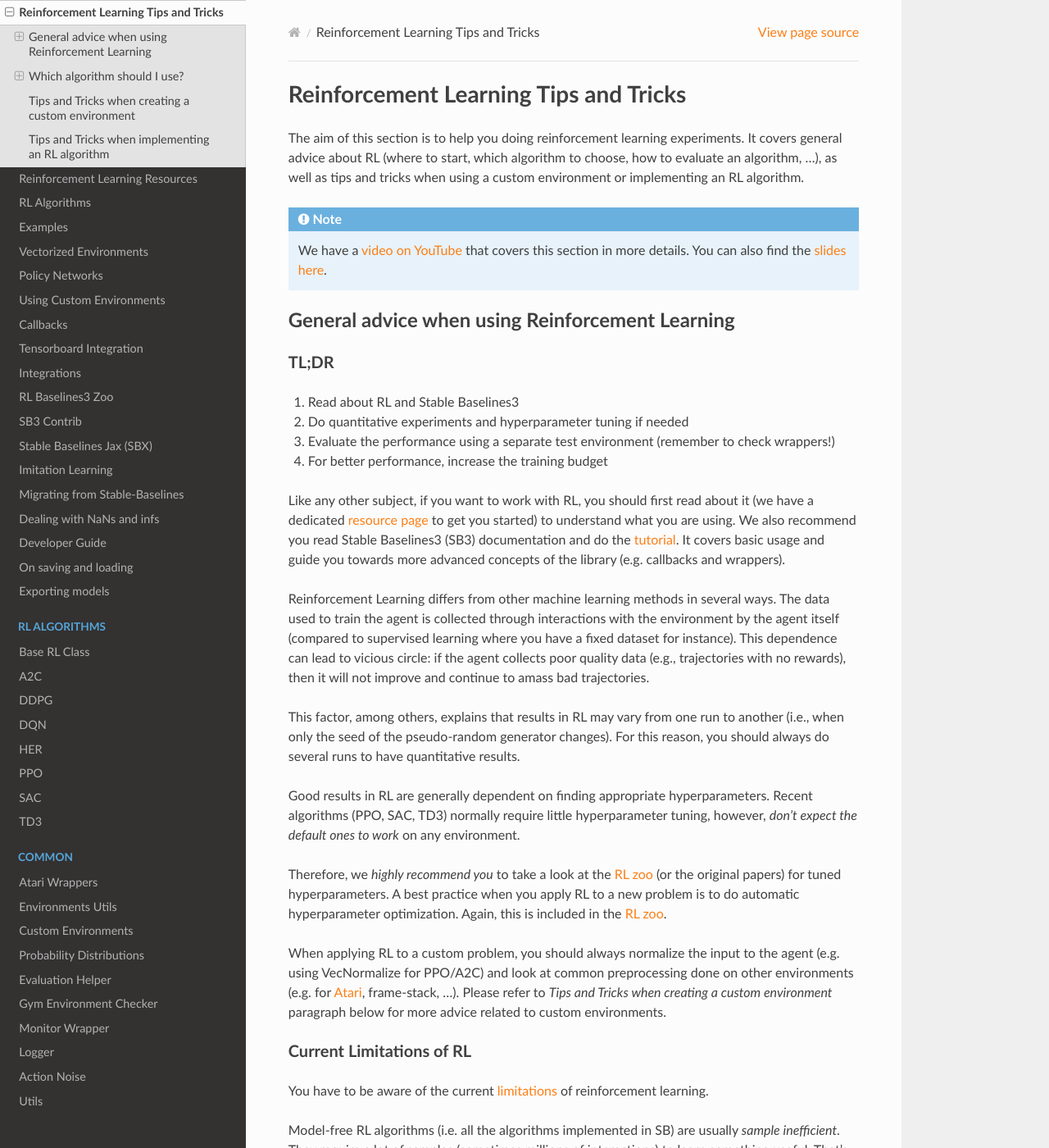
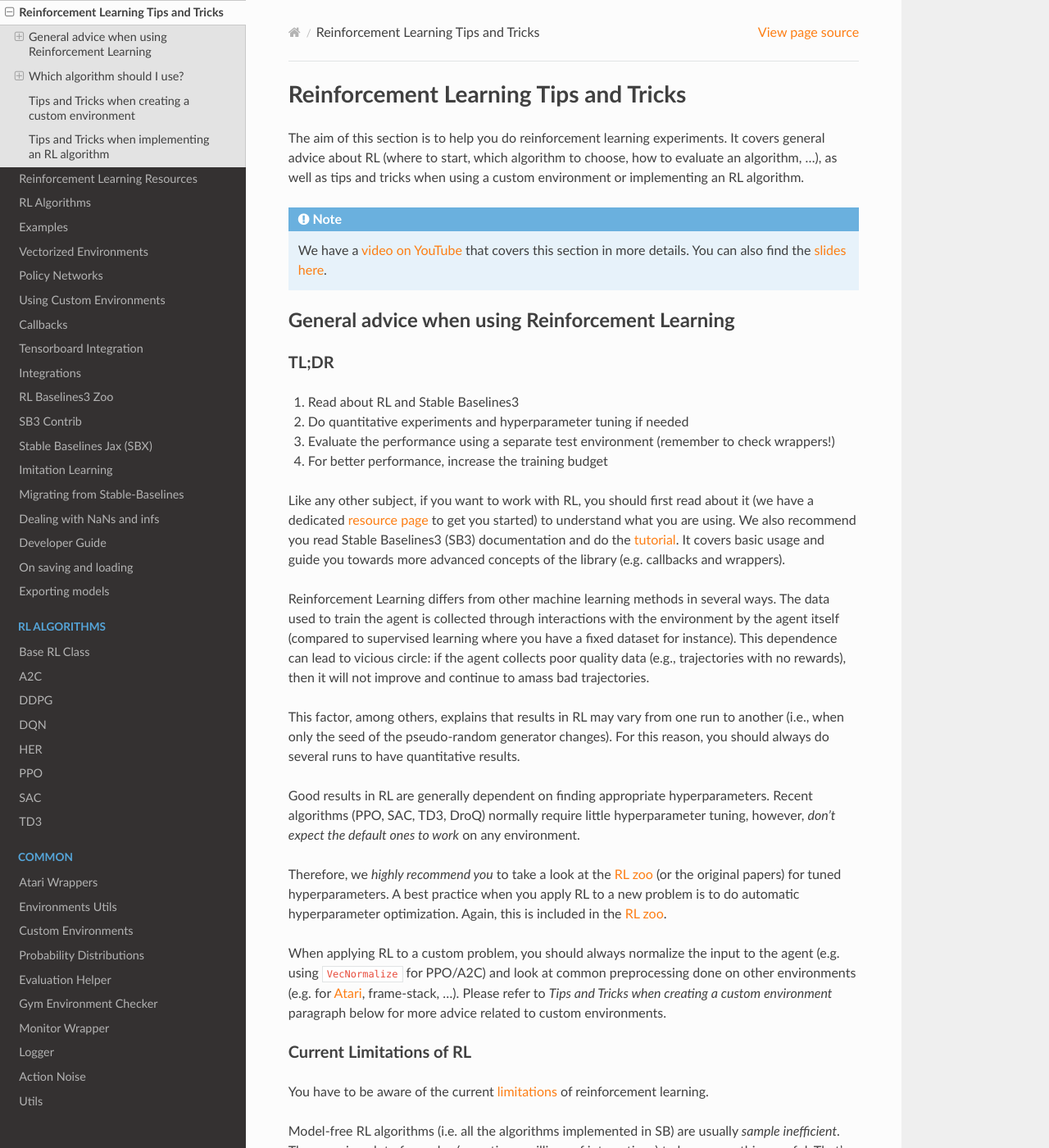
Before and after one commit to DLR-RM/stable-baselines3, a Sphinx documentation site: the page built from docs/guide/rl_tips.rst, in a window 1280 px wide and 1400 px high. Shown: the whole window at 82% size. Built offline with Sphinx 7.4.7 and the Read the Docs theme 2.0.0, drawn with Linux system fonts in a browser that asks for light colours; some of the changed text lies outside the part shown.

Commit message:
Update RL Tips

```diff
--- a/docs/guide/rl_tips.rst
+++ b/docs/guide/rl_tips.rst
@@ -4,7 +4,7 @@
 Reinforcement Learning Tips and Tricks
 ======================================
 
-The aim of this section is to help you doing reinforcement learning experiments.
+The aim of this section is to help you do reinforcement learning experiments.
 It covers general advice about RL (where to start, which algorithm to choose, how to evaluate an algorithm, ...),
 as well as tips and tricks when using a custom environment or implementing an RL algorithm.
 
@@ -27,7 +27,7 @@
 
 
 Like any other subject, if you want to work with RL, you should first read about it (we have a dedicated `resource page <rl.html>`_ to get you started)
-to understand what you are using. We also recommend you read Stable Baselines3 (SB3) documentation and do the `tutorial <https://github.com/araffin/rl-tutorial-jnrr19/tree/sb3>`_.
+to understand what you are using. We also recommend you read Stable Baselines3 (SB3) documentation and do the `tutorial <https://github.com/araffin/rl-tutorial-jnrr19>`_.
 It covers basic usage and guide you towards more advanced concepts of the library (e.g. callbacks and wrappers).
 
 Reinforcement Learning differs from other machine learning methods in several ways. The data used to train the agent is collected
@@ -38,13 +38,13 @@
 This factor, among others, explains that results in RL may vary from one run to another (i.e., when only the seed of the pseudo-random generator changes).
 For this reason, you should always do several runs to have quantitative results.
 
-Good results in RL are generally dependent on finding appropriate hyperparameters. Recent algorithms (PPO, SAC, TD3) normally require little hyperparameter tuning,
+Good results in RL are generally dependent on finding appropriate hyperparameters. Recent algorithms (PPO, SAC, TD3, DroQ) normally require little hyperparameter tuning,
 however, *don't expect the default ones to work* on any environment.
 
 Therefore, we *highly recommend you* to take a look at the `RL zoo <https://github.com/DLR-RM/rl-baselines3-zoo>`_ (or the original papers) for tuned hyperparameters.
 A best practice when you apply RL to a new problem is to do automatic hyperparameter optimization. Again, this is included in the `RL zoo <https://github.com/DLR-RM/rl-baselines3-zoo>`_.
 
-When applying RL to a custom problem, you should always normalize the input to the agent (e.g. using VecNormalize for PPO/A2C)
+When applying RL to a custom problem, you should always normalize the input to the agent (e.g. using ``VecNormalize`` for PPO/A2C)
 and look at common preprocessing done on other environments (e.g. for `Atari <https://danieltakeshi.github.io/2016/11/25/frame-skipping-and-preprocessing-for-deep-q-networks-on-atari-2600-games/>`_, frame-stack, ...).
 Please refer to *Tips and Tricks when creating a custom environment* paragraph below for more advice related to custom environments.
 
@@ -142,6 +148,8 @@
 
 Current State Of The Art (SOTA) algorithms are ``SAC``, ``TD3`` and ``TQC`` (available in our :ref:`contrib repo <sb3_contrib>`).
 Please use the hyperparameters in the `RL zoo <https://github.com/DLR-RM/rl-baselines3-zoo>`_ for best results.
+
+If you want an extremely sample-efficient algorithm, we recommend using the `DroQ configuration <https://twitter.com/araffin2/status/1575439865222660098>`_ in `SBX`_ (it does many gradient steps per step in the environment).
 
 
 Continuous Actions - Multiprocessed
--- a/docs/misc/changelog.rst
+++ b/docs/misc/changelog.rst
@@ -62,6 +62,7 @@
 
 Documentation:
 ^^^^^^^^^^^^^^
+- Updated RL Tips and Tricks (include recommendation for evaluation, added links to DroQ, ARS and SBX).
 
 
 Release 2.1.0 (2023-08-17)
```
Also changed, not shown: other parts of docs/guide/rl_tips.rst (+13 -4 lines).
